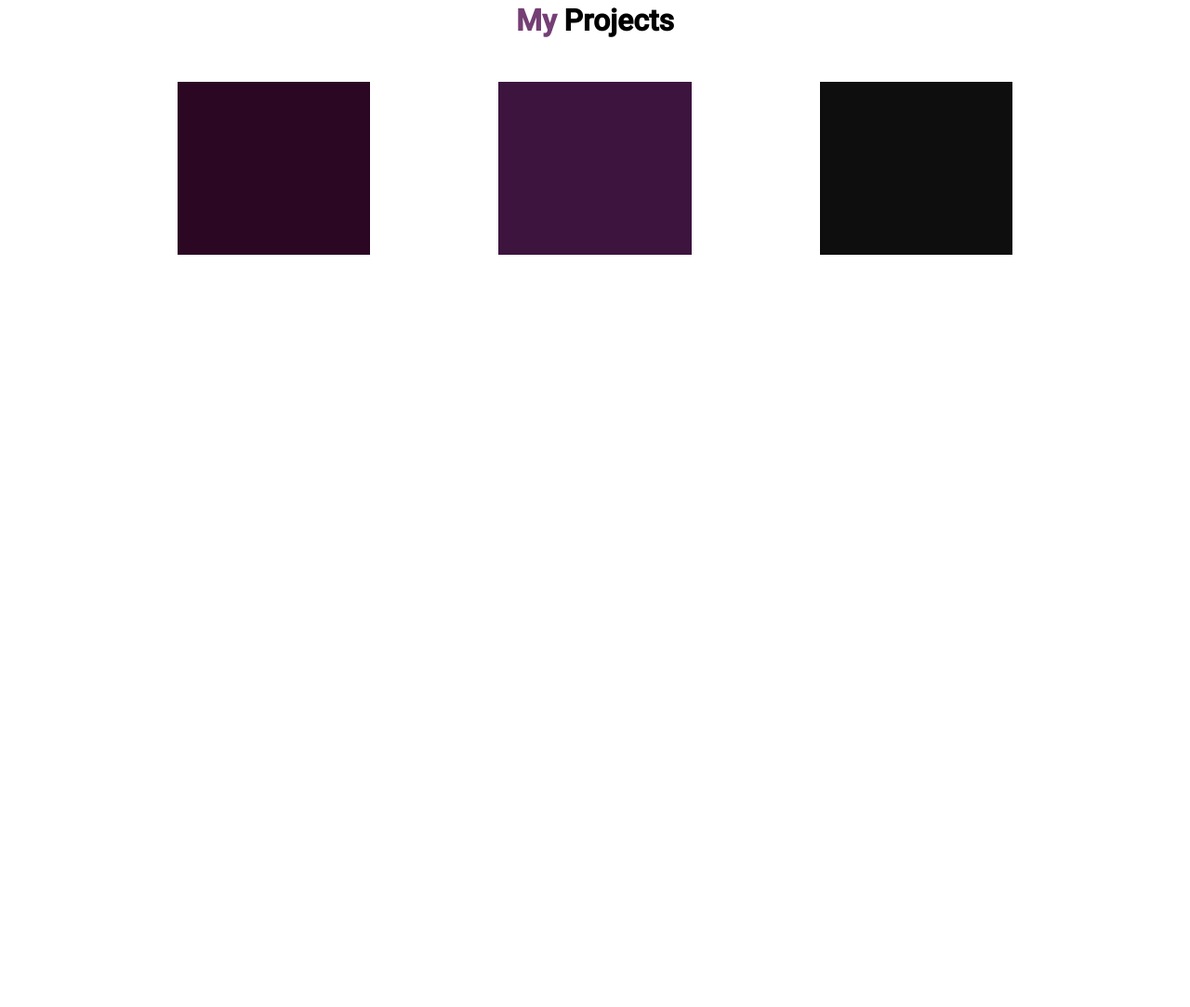
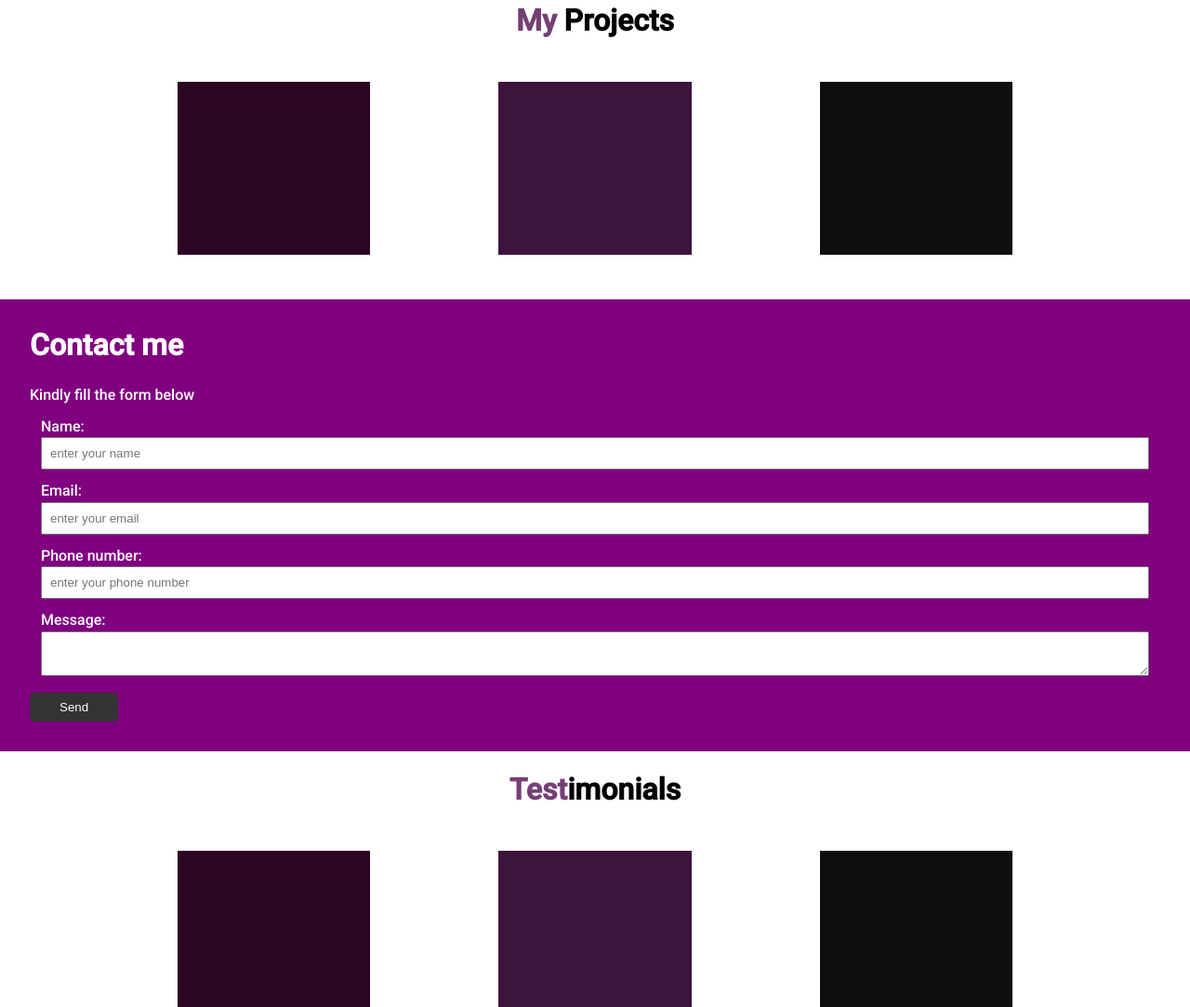
Before and after one commit to Stesoda/portfolio, a plain HTML site: page index.html in a window 1280 px wide. Shown: the part 1717-2800 px from the top of the page at 93% size. Before the commit the page ends 2039 px from the top, so only its background shows below. Drawn offline with Linux system fonts and the light colour scheme.

Commit message:
fifth commit

```diff
--- a/css/style.css
+++ b/css/style.css
@@ -92,6 +92,11 @@ p {
 
 .btn-dark {
     background: #333;
+    color: #fff;
+}
+
+.bg-primary {
+    background: purple;
     color: #fff;
 }
 
@@ -210,3 +215,66 @@ border-bottom: #444 dotted 1px;
     margin: auto ;
     width: 60%;
 }
+
+/* Section: contact */
+#contact {
+    display: flex;
+
+}
+
+ #contact .map, #contact .contact-form{
+
+    flex: 1;
+}
+
+#contact .contact-form .form-group {
+
+    margin: 0.75rem;
+}
+
+#contact .contact-form label{
+    display: block;
+}
+
+#contact .contact-form input,
+#contact .contact-form textarea {
+    width: 100%;
+    padding: 0.5rem;
+
+}
+#contact .contact-img {
+    background: url('../img/bg_03.png') no-repeat center center/cover;
+}
+
+ /* Testimonials */
+
+
+#testimonials .items {
+    display: flex;
+}
+
+#testimonials .items img {
+    display: block;
+    margin: auto ;
+    width: 60%;
+}
+
+/* links
+.links{
+    height: 200px !important;
+}
+
+.social-link{
+    gap:39px;
+
+}
+
+.social-link li{
+    width: 43px;
+    height: 43px;
+}
+
+.social-link li:hover{
+    color: #302626;
+    height: 43px;
+} */
--- a/index.html
+++ b/index.html
@@ -35,7 +35,7 @@
                 Hello, I'm Sophia
             </h1>
             <p class="lead">A brooding backend developer || Fellow @ TIIDELab</p>
-        <a href="#contact" class="btn">Hire me</a>
+        <a href="#contact" class="btn">Hire Me</a>
         </div>
     </header>
 
@@ -76,7 +76,6 @@
     </div>
 
 </section>
-
     <!-- Section: About me  -->
     <section id="who">
         <div class="who-img"></div>
@@ -95,6 +94,7 @@
         </div>
     </section>
 
+
     <!-- Projects Section-->
     <section id="projects" class="py-1">
         <div class="container">
@@ -109,9 +109,75 @@
     </section>
 
     <!-- Contact Section -->
+    <section id="contact">
+
+        <div class="contact-form bg-primary p-2">
+            <h2 class="m-heading">Contact me</h2>
+            <p>Kindly fill the form below</p>
+            <form  name="Form" method="POST" data-netlify="true">
+                <div class="form-group">
+                  <label>Name: <input type="text" name="name" placeholder="enter your name" required></label>
+                </div>
+                <div class="form-group">
+                  <label>Email: <input type="email" name="email" placeholder="enter your email"  required></label>
+                </div>
+                <div class="form-group">
+                  <label>Phone number: <input type="text" name="Phone" placeholder="enter your phone number "  required></label>
+                </div>
+                <div class="form-group">
+                  <label>Message: <textarea name="message"></textarea></label>
+                </div>
+                <div>
+                    <button type="submit" class="btn btn-dark">Send</button>
+                </div>
+
+              </form>
+        </div>
+
+        <!-- <div class="subcribe-form" >
+            <form name="contact" class="contact-form bg-primary p-2" netlify>
+            <p>
+                  <label><span>Name</span> <input type="text" name="name"  required></label>
+              </p>
+              <p>
+                  <label><span>Email</span> <input type="email" name="email"  required/></label>
+              </p>
+                  <button type="submit" class="btn">Subscribe</button>
+              </p>
+          </form>
+        </div> -->
+        <div class="contact-img"></div>
+
+    </section>
 
 
+    <!-- Testimonials -->
 
+  <section id="testimonials" class="py-1">
+    <div class="container">
+        <h2 class="m-heading text-center">
+            <span class="text-primary">Test</span>imonials
+        </h2>
+    <div class="items py-1">
+    <div><img src="img/box-1.png"> </div>
+    <div><img src="img/box-2.png"></div>
+    <div><img src="img/box-3.png"></div>
+    </div>
+</section>
+
+<!-- Footer -->
+<footer id="main-footer" class="bg-dark text-center py-1">
+    <div class="container">
+        <p>Copyright &copy; 2020, Stesoda, All Rights Reserved</p>
+    </div>
+    <!-- <nav class="links">
+        <ul class="social-link">
+            <li><img src=".img/facebook.svg" alt="" >Facebook</li>
+            <li><img src=".img/github.svg" alt="" > GitHub</li>
+            <li><img src=".img/linkedin.svg" alt="" >linkedin</li>
+        </ul>
+    </nav> -->
+</footer>
 
 </body>
 </html>
```
Also changed, not shown: img/sophia2.jpeg (deleted). Lines whose indentation alone changed are shown as unchanged.
